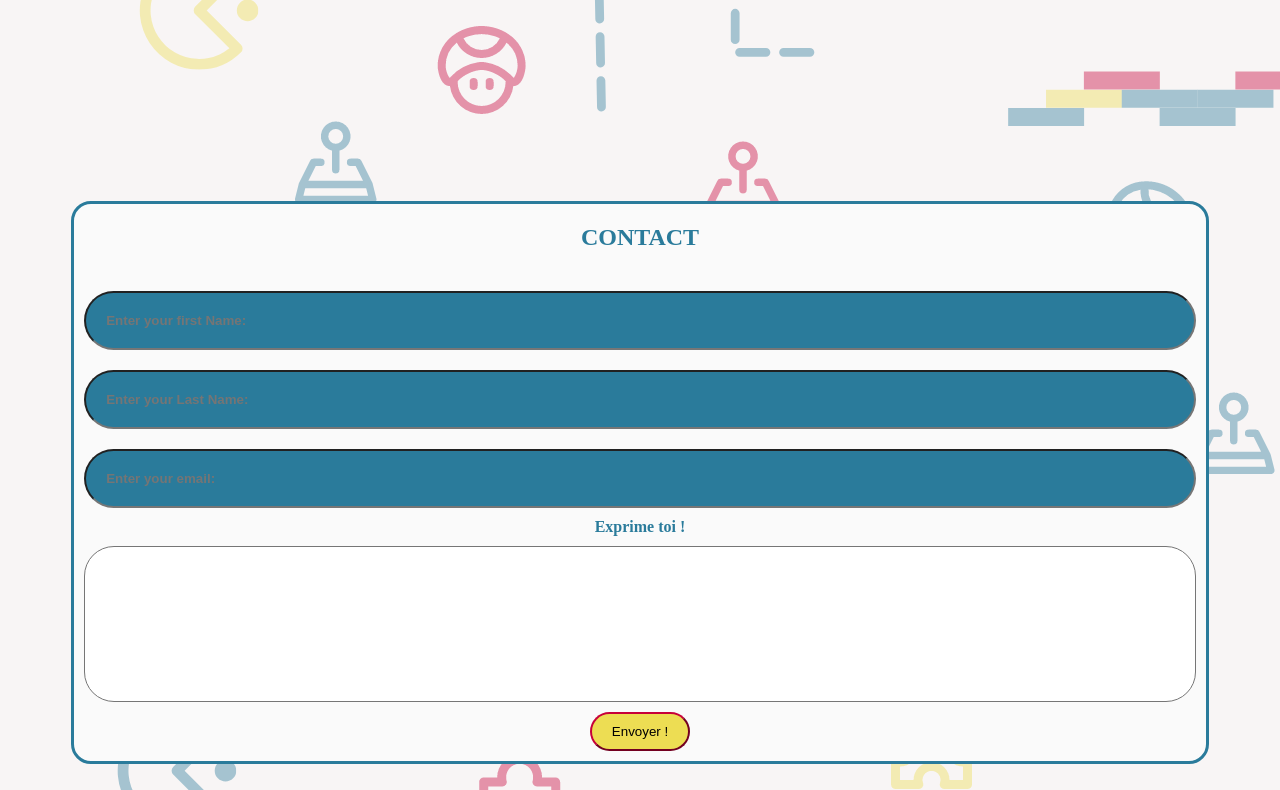
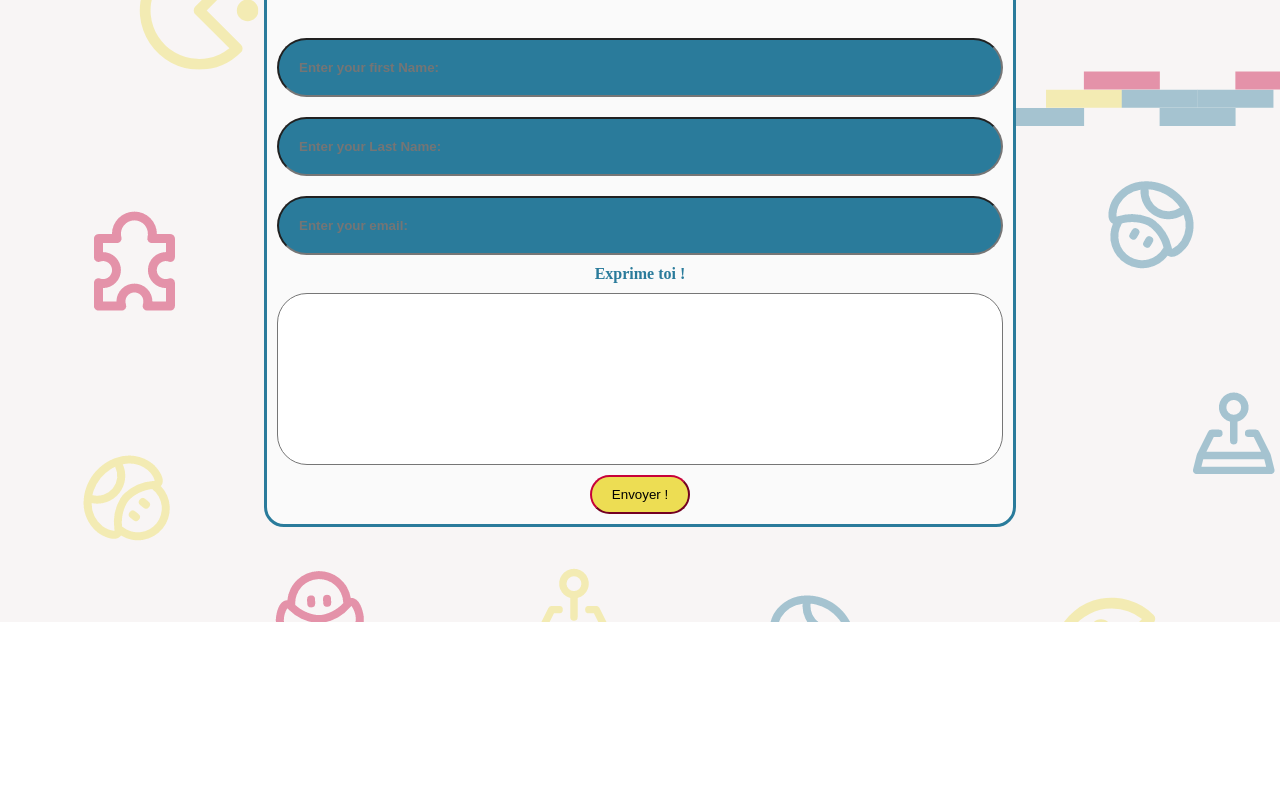
Before and after one commit to Yannis-Barba/retrowild, a website: page contact.html in a window 1280 px wide. Shown: the part 178-968 px from the top of the page. After the commit the page ends 800 px from the top, so only its background shows below. Drawn offline with Linux system fonts and the light colour scheme.

```diff
--- a/contact.css
+++ b/contact.css
@@ -1,11 +1,18 @@
 /* RETROWILD-CONTACT : START */
+
+body {
+  /* display: flex; */
+  /* justify-content: center;
+  align-items: center; */
+}
 
 #containerFormContact {
   display: flex;
   flex-direction: column;
   text-align: center;
   background-color: #fafafa;
-  margin: 30% 5% 30%;
+  margin: 10vh 20vw 10vh;
+  /* margin: 30% 5% 30%; */
   border: solid var(--primary-color);
   border-radius: 20px;
   padding-bottom: 10px;
@@ -13,6 +20,7 @@
 
 #containerFormContact > h2 {
   color: var(--primary-color);
+  font-size: 2.5em;
   font-weight: bold;
 }
 
@@ -43,6 +51,8 @@
 
 #comment {
   resize: none;
+  padding: 10px;
+  font-family: Arial, Helvetica, sans-serif;
 }
 
 .button {
```
Also changed, not shown: contact.html (+4 -0 lines).
